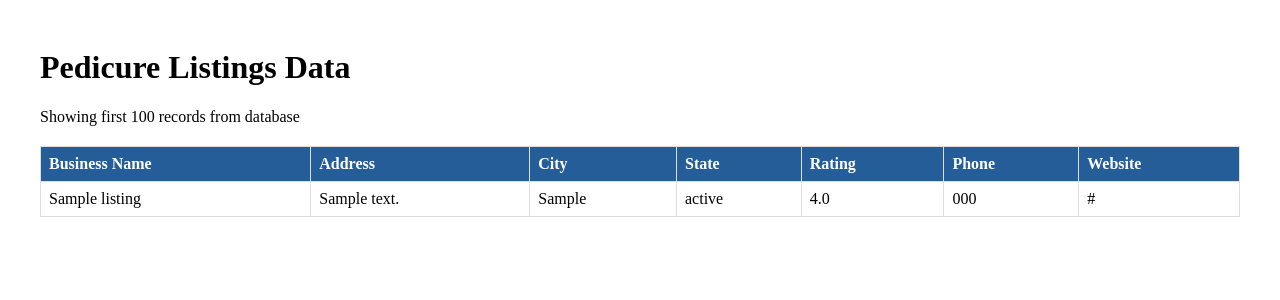
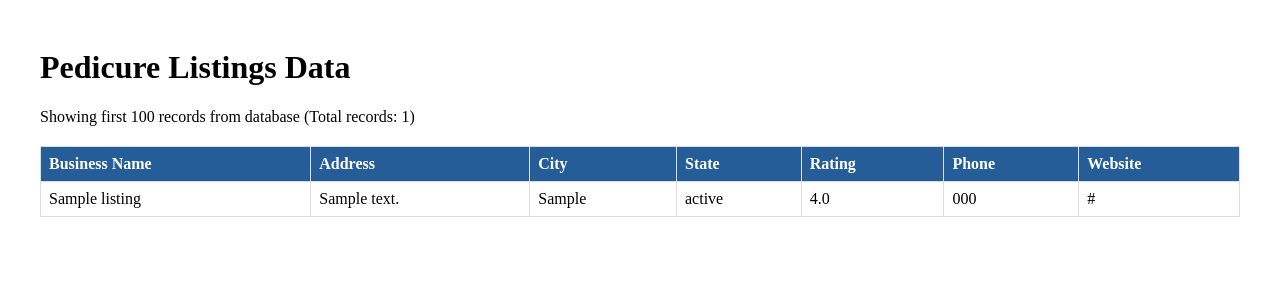
Before and after one commit to qrkedupwhiteboy/pedicure-nearme, a Flask app: page /data in a window 1280 px wide. Shown: the top 300 px of the page. Run offline with Flask 3, Linux system fonts and the light colour scheme; tables that the repository leaves empty hold one stand-in row (values such as "Sample post").

Commit message:
feat: Add debug logging and record count display for data route

```diff
--- a/app.py
+++ b/app.py
@@ -27,6 +27,11 @@ def view_data():
     session = Session()
     try:
         listings = session.query(PedicureListing).limit(100).all()
+        # Add debug print
+        if listings:
+            print(f"First listing: {listings[0].__dict__}")
+        else:
+            print("No listings found")
         return render_template('data.html', listings=listings)
     finally:
         session.close()
--- a/templates/data.html
+++ b/templates/data.html
@@ -32,7 +32,7 @@
 <body>
     <div class="container">
         <h1>Pedicure Listings Data</h1>
-        <p>Showing first 100 records from database</p>
+        <p>Showing first 100 records from database (Total records: {{ listings|length }})</p>
         <table>
             <thead>
                 <tr>
```
